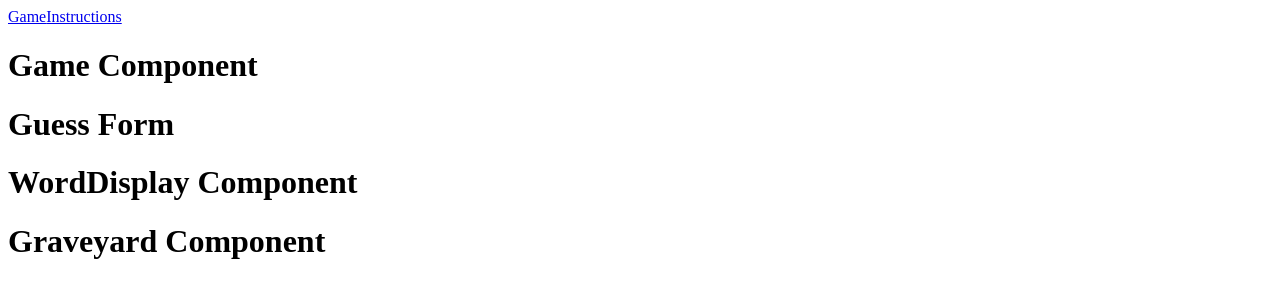
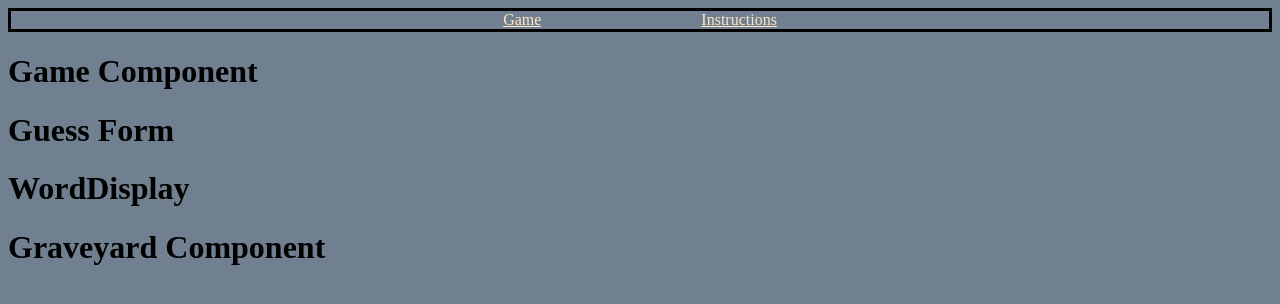
Before and after one commit to Tommybaum/hangman-game, a React (Vite) app: page / in a window 1280 px wide. Shown: the top 304 px of the page. Built offline with nearby package versions, Linux system fonts and the light colour scheme; no server answers.

Commit message:
Api calls successfully, app displays a random word

```diff
--- a/src/components/Game.jsx
+++ b/src/components/Game.jsx
@@ -1,14 +1,27 @@
 import Graveyard from "./Graveyard";
 import GuessForm from "./GuessForm";
 import WordDisplay from "./WordDisplay";
+import { useState } from "react";
+import { useEffect } from "react";
+const wordAPI = `https://random-word-api.herokuapp.com/word?lang=en`
+const Game = () => {
 
-const Game = () => {
+
+    const [currentWord, setCurrentWord] = useState(null);
+    useEffect(() => {
+        const newWord = async () => {
+            const response = await fetch(wordAPI);
+            const word = await response.json();
+            setCurrentWord(word)
+        }
+        newWord()
+    }, []);
     return (
         <>
             <div>
                 <h1>Game Component</h1>
                 <GuessForm />
-                <WordDisplay />
+                <WordDisplay currentWord={currentWord} />
                 <Graveyard />
             </div>
 
--- a/src/components/WordDisplay.jsx
+++ b/src/components/WordDisplay.jsx
@@ -1,7 +1,11 @@
-const WordDisplay = () => {
+const WordDisplay = (props) => {
+   // console.log(props.currentWord)
     return (
+
         <>
-            <h1>WordDisplay Component</h1>
+            <h1>WordDisplay</h1>
+            <p>{props.currentWord}</p>
+
         </>
     )
 }
--- a/src/index.css
+++ b/src/index.css
@@ -0,0 +1,20 @@
+a {
+    margin: 5em;
+    color: bisque;
+}
+a:hover {
+    background-color: brown;
+}
+
+#navbar {
+    border: 3px solid black;
+    text-align: center;
+
+}
+body {
+    background-color: slategray;
+}
+div:hover {
+    color:red;
+
+}
```
